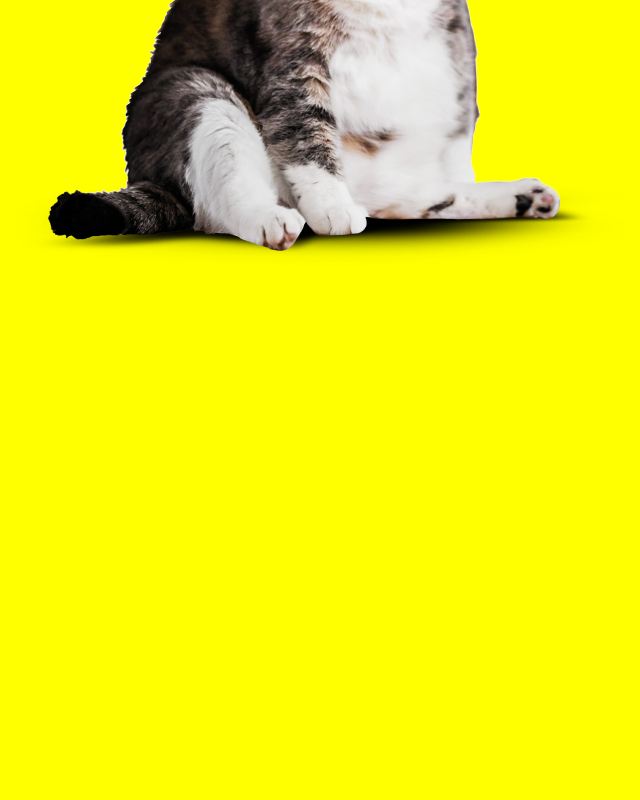
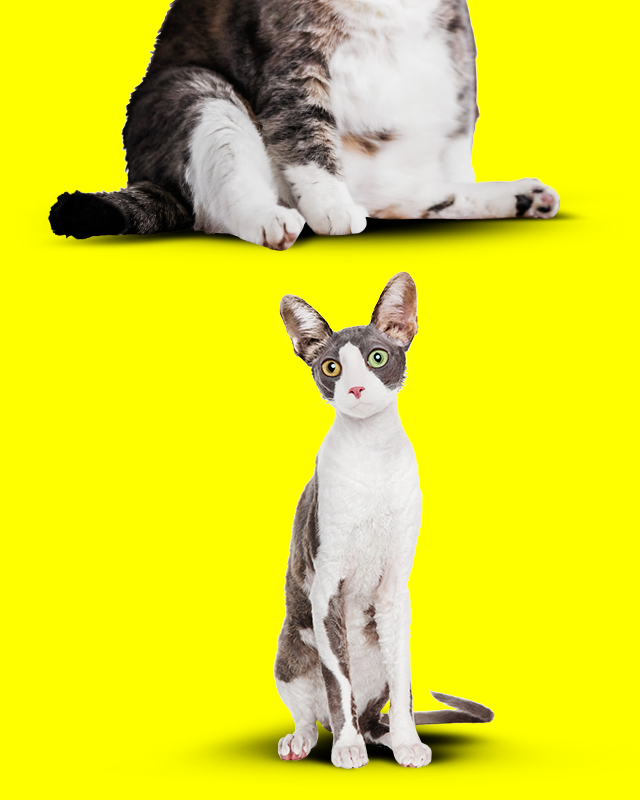
Before and after one commit to NiyazGaripov/Cat-energy, a plain HTML site: page source/index.html in a window 1280 px wide. Shown: the part 1690-2490 px from the top of the page, without its empty margins (0-640 px from the left). Before the commit the page ends 1969 px from the top, so only its background shows below. Drawn offline with nearby package versions, Linux system fonts and the light colour scheme; files that its build step writes are made by us from their sources.

Commit message:
Adds image Boris at end diet

```diff
--- a/source/index.html
+++ b/source/index.html
@@ -88,6 +88,13 @@
             <img class="intro__img" src="img/raster/before-mobile@1x.png" srcset="img/raster/before-mobile@2x.png 2x" alt="Фото Бориса в начале диеты">
           </picture>
         </div>
+        <div class="slider__after">
+          <picture class="slider__picture">
+            <source media="(min-width: 1200px)" srcset="img/raster/after-desktop@1x.png 1x, img/raster/after-desktop@2x.png 2x">
+            <source media="(min-width: 768px)" srcset="img/raster/after-tablet@1x.png 1x, img/raster/after-tablet@2x.png 2x">
+            <img class="intro__img" src="img/raster/after-mobile@1x.png" srcset="img/raster/after-mobile@2x.png 2x" alt="Фото Бориса в начале диеты">
+          </picture>
+        </div>
       </div>
     </section>
   </main>
```
